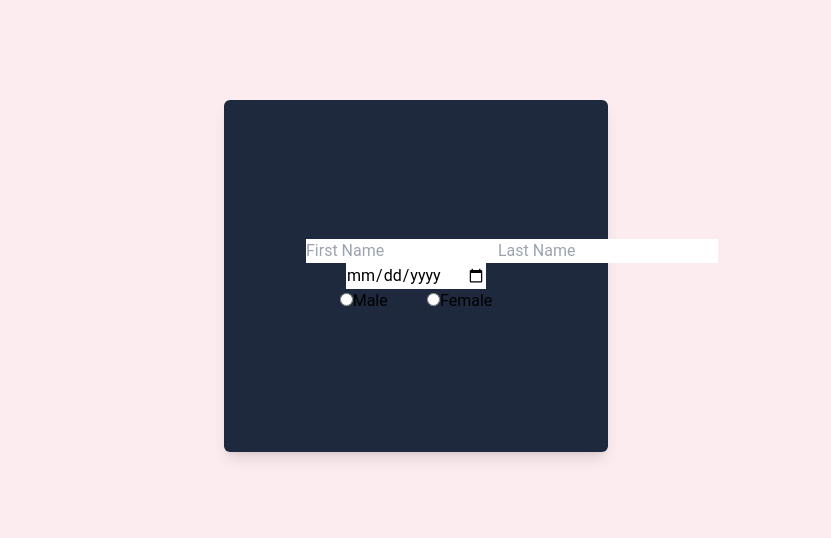
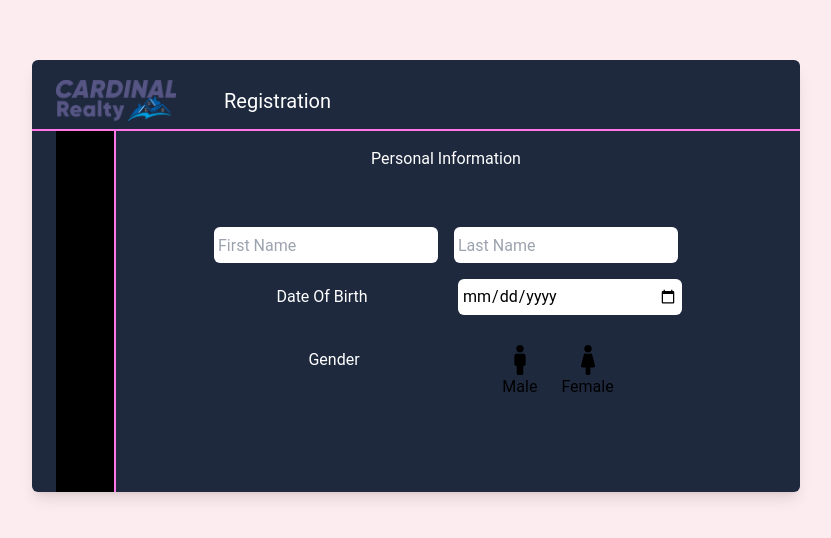
Before and after one commit to Blanco237/Cardinal-Realty, a React (Create React App) app in the folder client/: page / in a window 1280 px wide. Shown: the part 124-662 px from the top of the page, without its empty margins (224-1055 px from the left). Built offline with nearby package versions, Linux system fonts and the light colour scheme.

Commit message:
Added Form validation

```diff
--- a/client/src/views/Register.jsx
+++ b/client/src/views/Register.jsx
@@ -1,62 +1,127 @@
-import React from "react";
+import React, { useState, useEffect } from "react";
 
 import { Formik, Form, Field, ErrorMessage } from "formik";
 import * as Yup from "yup";
 
+import logo from "../assets/images/logo-metal.png";
+import { FaMale, FaFemale } from 'react-icons/fa'
 import classes from "../assets/styles/views/register.module.css";
 
 const Register = () => {
+
+    const [gender, setGender] = useState(null);
+
+    useEffect(() => {
+      console.log('Gender is '+gender);
+    }, [gender]);
+
+
+  const validationSchema = Yup.object().shape({
+    fName: Yup.string().required("First Name is Required"),
+    lName: Yup.string(),
+    dateOfBirth: Yup.date().required("Date of Birth is Required"),
+    gender: Yup.string(),
+  });
+
+  const initialValues = {
+    fName: "",
+    lName: "",
+    dateOfBirth: "",
+    gender: "",
+  };
+
   return (
     <div
       className={`${classes.bgSvg} w-screen h-screen flex flex-col bg-pink-blush justify-center items-center`}
     >
-      <div className="flex flex-col items-center gap-4 justify-center w-[30%] min-h-[22rem] bg-dark-blue shadow-lg rounded-md py-3">
-        <Formik>
-          <Form className={`w-[50%]`}>
-            <section className={`${classes.formSection}-1`}>
-              <div className="flex flex-row justify-around items-center">
+      <div className="flex flex-col items-center gap-0 justify-center w-[60%] min-h-[27rem] bg-dark-blue shadow-lg rounded-md pt-3">
+        <div className="flex flex-row items-center justify-start gap-12 w-full  px-6 py-2 border-b-bubble-gum border-b-2">
+          <div className="flex flex-col items-center justify-center w-2/12 ">
+            <img src={logo} alt="logo" className="w-full" />
+          </div>
+          <h1 className="text-white text-xl">Registration</h1>
+        </div>
+        <div className="flex flex-row items-center justify-start gap-0 w-full h-full px-6">
+          <div className="h-full w-1/12 bg-black border-r-2  border-r-bubble-gum"></div>
+          <div className="px-6 h-full  w-11/12">
+            <Formik
+              initialValues={initialValues}
+              validationSchema={validationSchema}
+            >
+              <Form className={`w-full`}>
+                <section
+                  className={`${classes.formSection}-1  min-h-[15rem] flex flex-col gap-4 items-center`}
+                >
+                  <h1 className="text-white mb-10 mt-4">
+                    Personal Information
+                  </h1>
+                  <div className="flex flex-row justify-center gap-4 items-center ">
                     <div className="flex flex-col items-center justify-center w-full">
-                  <Field name="fName" type="text" placeholder="First Name" />
+                      <Field
+                        name="fName"
+                        type="text"
+                        placeholder="First Name"
+                        className={`h-9 w-[14rem] px-1 rounded-md`}
+                      />
                       <ErrorMessage
                         name="fName"
-                    component="div"
-                    className={classes.error}
+                        component="span"
+                        className={`${classes.error} text-[crimson] text-sm`}
                       />
                     </div>
                     <div className="flex flex-col items-center justify-center w-full">
-                  <Field name="lName" type="text" placeholder="Last Name" />
-                  <ErrorMessage
+                      <Field
                         name="lName"
-                    component="div"
-                    className={classes.error}
+                        type="text"
+                        placeholder="Last Name"
+                        className={`h-9 w-[14rem] px-1 rounded-md`}
                       />
                     </div>
                   </div>
+                  <div className="flex gap-6 items-center justify-end">
+                    <label className="text-white  w-[14rem] px-1 rounded-md">
+                      Date Of Birth
+                    </label>
+                    <div className="flex flex-col">
                       <Field
                         name="dateOfBirth"
                         type="date"
                         placeholder="Date of Birth"
+                        className={`h-9 w-[14rem] px-1 rounded-md`}
                       />
                       <ErrorMessage
                         name="dateOfBirth"
                         component="div"
-                className={classes.error}
+                        className={`${classes.error} text-[crimson] text-sm`}
                       />
-              <div className="flex flex-row justify-around items-center">
-                <label>
-                  <Field name="gender" type="radio" value="Male" />
-                  Male
+                    </div>
+                  </div>
+                  <div className="flex flex-row justify-around items-center mt-4">
+                    <div className={`h-9 w-[14rem] px-1 rounded-md `}>
+                      <label className="text-white h-9 w-[14rem] px-1 rounded-md align-middle text-center">
+                        Gender
                       </label>
-                <label>
-                  <Field name="gender" type="radio" value="Female" />
-                  Female
+                    </div>
+                    <div className={`h-9 w-[14rem] px-1 rounded-md flex gap-6 justify-center items-center`} onChange={(e) => setGender(e.target.value)}>
+                      <label className="flex flex-col justify-center items-center cursor-pointer">
+                        <Field name="gender" type="radio" value="Male" className={`opacity-0`}/>
+                        <i className="text-3xl"><FaMale/></i>
+                        <span>Male</span>
                       </label>
+                      <label className="flex flex-col justify-center items-center cursor-pointer">
+                        <Field name="gender" type="radio" value="Female" className={`opacity-0`}/>
+                        <i className="text-3xl"><FaFemale/></i>
+                        <span>Female</span>
+                      </label>
+                    </div>
                   </div>
                 </section>
               </Form>
             </Formik>
           </div>
         </div>
+      </div>
+    </div>
   );
 };
 
```
Lines whose indentation alone changed are shown as unchanged.
